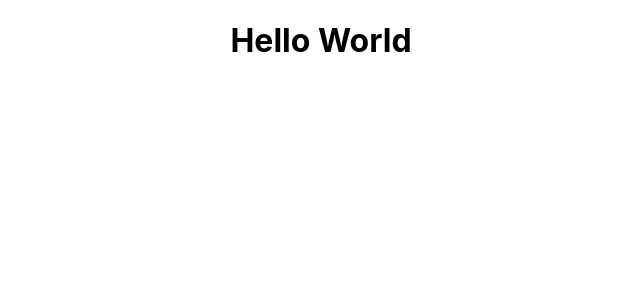
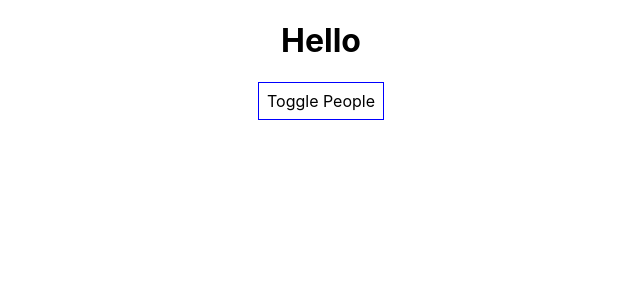
Before and after one commit to AndrewCathcart/react-playground, a React (Create React App) app: page / in a window 1280 px wide. Shown: the top 300 px of the page, without its empty margins (319-959 px from the left). Built offline with nearby package versions, Linux system fonts and the light colour scheme.

Commit message:
brief dive into various react features, inc hooks

```diff
--- a/src/App.js
+++ b/src/App.js
@@ -1,12 +1,88 @@
 import React from "react";
 import "./App.css";
+import Person from "./Person/Person";
 
-function App() {
-  return (
-    <div className="App">
-      <h1>Hello World</h1>
-    </div>
-  );
+class App extends React.Component {
+  state = {
+    people: [
+      { id: "dfgads13", name: "Andy", age: 25 },
+      { id: "sdfsdfg2a", name: "Bob", age: 21 },
+      { id: "dfghfgzzxc", name: "George", age: 23 },
+    ],
+    showPeople: false,
+  };
+
+  // Always update state immutably
+  deletePersonHandler = (personIndex) => {
+    const people = [...this.state.people];
+    people.splice(personIndex, 1);
+    this.setState({ people: people });
+  };
+
+  changeNameHandler = (event, id) => {
+    const personIndex = this.state.people.findIndex(
+      (person) => person.id === id
+    );
+
+    // Get inputted name
+    const person = { ...this.state.people[personIndex] };
+    person.name = event.target.value;
+
+    // Get current state and update the person object
+    const people = [...this.state.people];
+    people[personIndex] = person;
+
+    this.setState({ people: people });
+  };
+
+  togglePeopleHandler = () => {
+    const currentDisplayState = this.state.showPeople;
+    this.setState({ showPeople: !currentDisplayState });
+  };
+
+  displayPeople = () => {
+    let people = null;
+    // passing an anon function is inefficient, use bind instead if needs be
+    if (this.state.showPeople) {
+      people = (
+        <div>
+          {this.state.people.map((person, index) => {
+            return (
+              <Person
+                name={person.name}
+                age={person.age}
+                key={person.id}
+                click={() => this.deletePersonHandler(index)}
+                change={(event) => this.changeNameHandler(event, person.id)}
+              />
+            );
+          })}
+        </div>
+      );
+    }
+
+    return people;
+  };
+
+  render() {
+    const style = {
+      backgroundColor: "white",
+      font: "inherit",
+      border: "1px solid blue",
+      padding: "8px",
+      cursor: "pointer",
+    };
+
+    return (
+      <div className="App">
+        <h1>Hello</h1>
+        <button style={style} onClick={this.togglePeopleHandler}>
+          Toggle People
+        </button>
+        {this.displayPeople()}
+      </div>
+    );
+  }
 }
 
 export default App;
--- /dev/null
+++ b/src/Person/Person.css
@@ -0,0 +1,8 @@
+.Person {
+  width: 60%;
+  margin: 16px auto;
+  border: 1px solid #eeeeee;
+  box-shadow: 0 2px 3px #cccccc;
+  padding: 16px;
+  text-align: center;
+}
--- /dev/null
+++ b/src/Person/Person.js
@@ -0,0 +1,16 @@
+import React from "react";
+import "./Person.css";
+
+const person = (props) => {
+  return (
+    <div className="Person">
+      <p onClick={props.click}>
+        I'm {props.name} and I'm {props.age} years old.
+      </p>
+      <p>{props.children}</p>
+      <input type="text" onChange={props.change} value={props.name} />
+    </div>
+  );
+};
+
+export default person;
```
